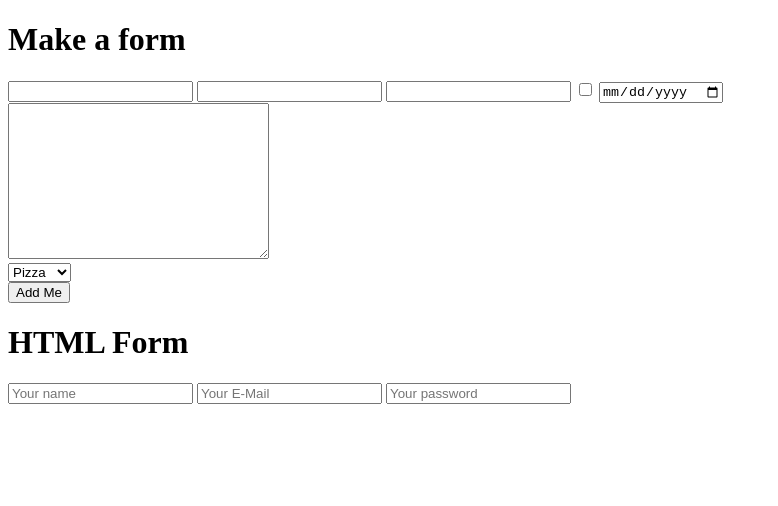
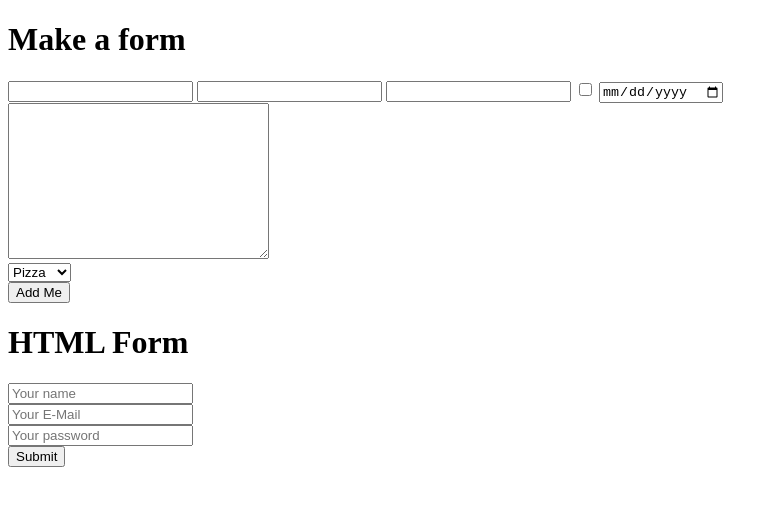
Before and after one commit to AvinandanRoy/From-website, a plain HTML site: page index.html in a window 1280 px wide. Shown: the whole page, without its empty margins (0-778 px from the left). Drawn offline with Linux system fonts and the light colour scheme.

Commit message:
third commit

```diff
--- a/index.html
+++ b/index.html
@@ -40,8 +40,12 @@
 
     <form action="">
         <input type="text" placeholder="Your name">
+        <br>
         <input type="email" name="" id="" placeholder="Your E-Mail">
+        <br>
         <input type="password" name="" id="" placeholder="Your password">
+        <br>
+        <input type="submit" value="Submit">
     </form>
 </body>
 
```
